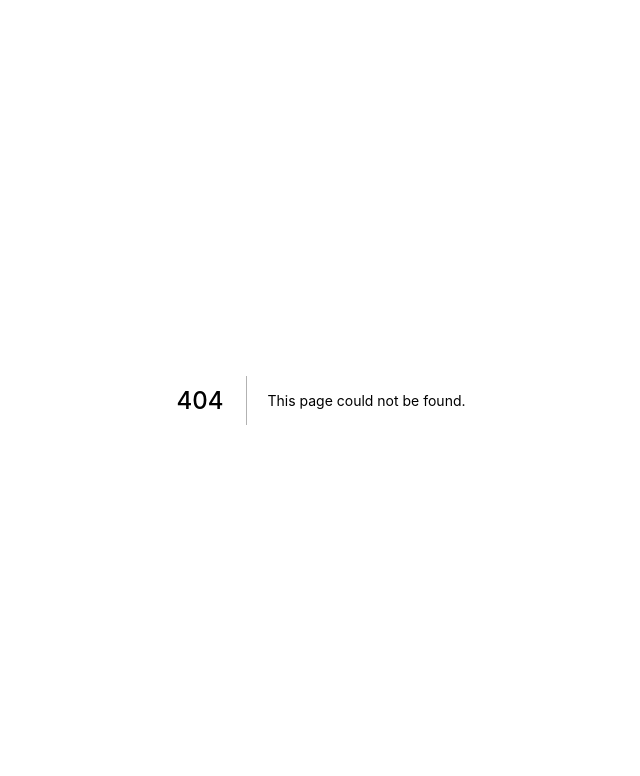
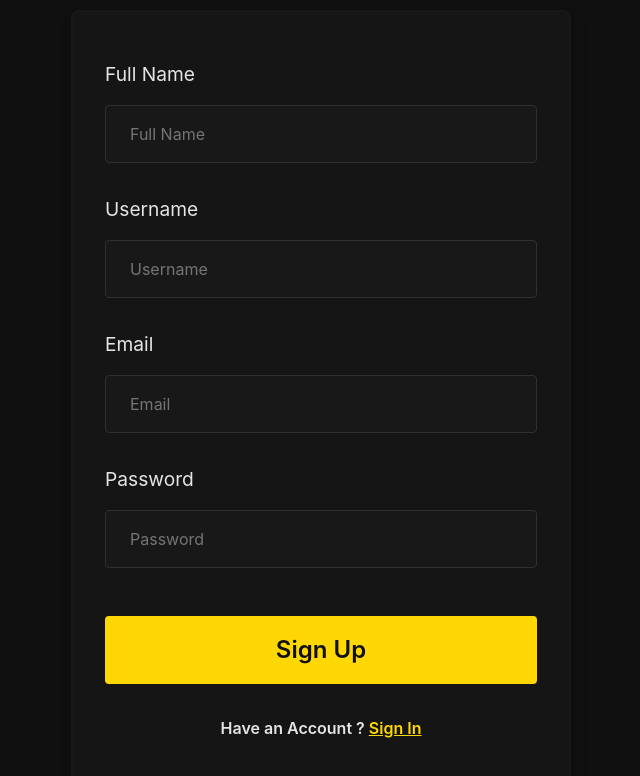
Before and after one commit to KXLAA/notedly, a Next.js app: page /auth/signup in a window 1280 px wide. Before the commit this address had no page. Shown: the top 776 px of the page, without its empty margins (319-959 px from the left). Built offline with nearby package versions, Linux system fonts and the light colour scheme.

Commit message:
feat(client): add auth to client

```diff
--- /dev/null
+++ b/components/auth/Common.tsx
@@ -0,0 +1,80 @@
+import styled from 'styled-components';
+
+export const Container = styled.section`
+  display: flex;
+  flex-direction: column;
+  min-height: 100vh;
+  justify-content: center;
+  align-items: center;
+`;
+
+export const Form = styled.form`
+  display: flex;
+  border-radius: 8px;
+  flex-direction: column;
+  gap: 2rem;
+  background-color: #151515;
+  border: solid 2px #181818;
+  padding: 3rem 2rem;
+  max-width: 500px;
+  width: 100%;
+  -webkit-box-shadow: 3px 4px 15px -8px rgba(0, 0, 0, 0.71);
+  box-shadow: 3px 4px 15px -8px rgba(0, 0, 0, 0.71);
+`;
+
+export const InputContainer = styled.div`
+  p {
+    font-weight: 400;
+    font-size: 1.2rem;
+    padding-bottom: 1rem;
+  }
+`;
+
+export const Input = styled.input`
+  width: 100%;
+  padding: 1rem 1.5rem;
+  font-weight: 400;
+  font-size: 1rem;
+  color: white;
+  background: #181818;
+  border-radius: 0.25rem;
+  border: none;
+  border: 1px solid #313030;
+`;
+
+export const Button = styled.button`
+  margin-top: 1rem;
+  display: inline;
+  padding: 1rem 1.5rem;
+  border-radius: 4px;
+  transition: all 0.3s ease;
+  color: #101010;
+  cursor: pointer;
+  border: none;
+  font-size: 1.5rem;
+  font-weight: 600;
+  background: #ffd803;
+  &:hover:not(:disabled),
+  &:disabled:not(:disabled),
+  &:focus {
+    background: #ffeb81;
+    transform: translateX(0rem) translateY(-0.125rem);
+  }
+  &:active:not(:disabled) {
+    transform: translateX(0rem) translateY(0.125rem);
+  }
+  &:disabled {
+    opacity: 0.6;
+    filter: saturate(60%);
+  }
+`;
+
+export const Message = styled.p`
+  text-align: center;
+  font-weight: 600;
+`;
+
+export const Links = styled.a`
+  text-decoration: underline;
+  color: #ffd803;
+`;
--- /dev/null
+++ b/src/pages/auth/signup/index.tsx
@@ -0,0 +1,120 @@
+import React, { useState } from 'react';
+import Link from 'next/link';
+import Layout from 'components/common/Layout';
+import { useMutation, useApolloClient, gql } from '@apollo/client';
+import {
+  Container,
+  Form,
+  InputContainer,
+  Input,
+  Button,
+  Message,
+  Links,
+} from 'components/auth/Common';
+
+const SIGN_UP_USER = gql`
+  mutation signUp($email: String!, $username: String!, $password: String!) {
+    signUp(email: $email, username: $username, password: $password)
+  }
+`;
+
+const SignUp = () => {
+  const [values, setValues] = useState({
+    fullName: ``,
+    username: ``,
+    email: ``,
+    password: ``,
+  });
+
+  const [signUp, { loading, error }] = useMutation(SIGN_UP_USER, {
+    onCompleted: (data) => {
+      // console.log the JSON Web Token when the mutation is complete
+      console.log(data.signUp);
+      // store the JWT in localStorage
+      window.localStorage.setItem(`token`, data.signUp);
+    },
+  });
+
+  const onChange = (event: { target: { name: string; value: string } }) => {
+    setValues({
+      ...values,
+      [event.target.name]: event.target.value,
+    });
+  };
+
+  return (
+    <Layout>
+      <Container>
+        <Form
+          onSubmit={(event) => {
+            event.preventDefault();
+            signUp({
+              variables: {
+                ...values,
+              },
+            });
+          }}
+        >
+          <InputContainer>
+            <p>Full Name</p>
+            <Input
+              type="text"
+              placeholder="Full Name"
+              name="fullName"
+              required
+              value={values.fullName}
+              onChange={onChange}
+            />
+          </InputContainer>
+
+          <InputContainer>
+            <p>Username</p>
+            <Input
+              type="text"
+              placeholder="Username"
+              name="username"
+              required
+              value={values.username}
+              onChange={onChange}
+            />
+          </InputContainer>
+
+          <InputContainer>
+            <p>Email</p>
+            <Input
+              type="email"
+              name="email"
+              placeholder="Email"
+              required
+              onChange={onChange}
+              value={values.email}
+            />
+          </InputContainer>
+
+          <InputContainer>
+            <p>Password</p>
+            <Input
+              required
+              type="password"
+              name="password"
+              placeholder="Password"
+              onChange={onChange}
+              value={values.password}
+            />
+          </InputContainer>
+
+          <Button type="submit">Sign Up</Button>
+
+          <Message>
+            Have an Account ?{` `}
+            <Link href={`/auth/signin`} passHref>
+              <Links>Sign In</Links>
+            </Link>
+          </Message>
+        </Form>
+      </Container>
+    </Layout>
+  );
+};
+
+export default SignUp;
```
Also changed, not shown: components/common/Button.tsx (+23 -3 lines), components/common/Header.tsx (+13 -4 lines), components/home/Layout.tsx (+7 -1 lines), components/home/Notes.tsx (+35 -17 lines), src/pages/auth/signin/index.tsx (added, +92 -0 lines), src/pages/index.tsx (+27 -0 lines), src/pages/favorites/index.tsx (added), src/pages/mynotes/index.tsx (added), src/pages/note/[id].tsx (added).
